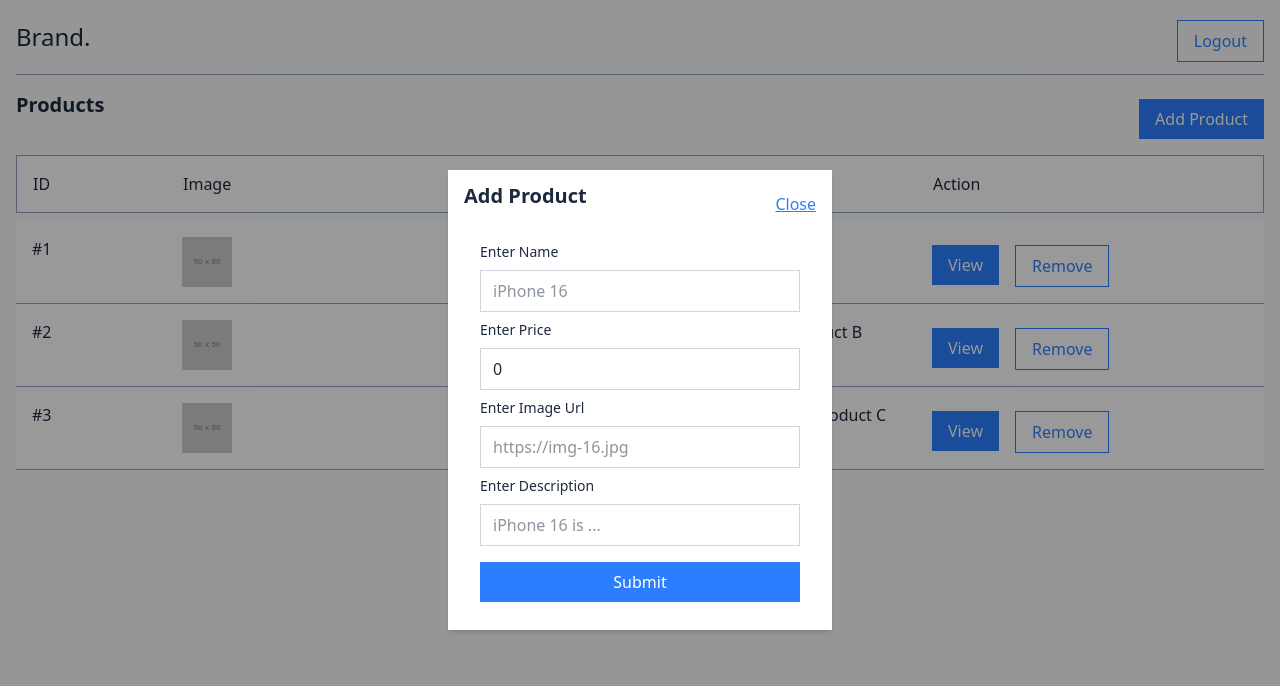
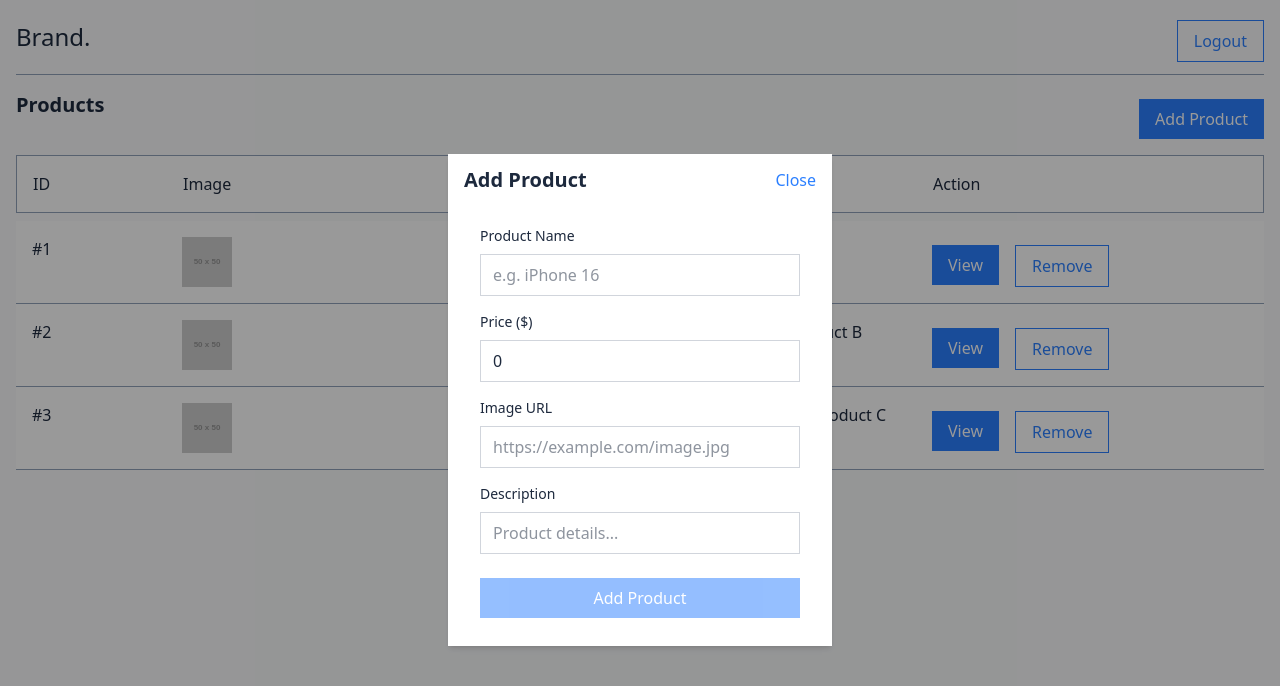
Before and after one commit to A-Coder02/10xers-labs-application, a React (Vite) app in the folder frontend/: page /portal in a window 1280 px wide. Both pictures are taken after a click on the button "Add Product". Shown: the top 686 px of the page. Built offline with nearby package versions, Linux system fonts and the light colour scheme.

Commit message:
JS Docs implemented to components

```diff
--- a/frontend/src/components/ProductModal.jsx
+++ b/frontend/src/components/ProductModal.jsx
@@ -5,6 +5,10 @@ import TextField from "./form-ui/TextField";
 import Modal from "./layout-ui/Modal";
 import Button from "./form-ui/Button";
 
+/**
+ * Validation schema for product form using Yup
+ * @constant {Yup.ObjectSchema}
+ */
 const validationSchema = Yup.object({
   name: Yup.string().required("Name is required"),
   price: Yup.number()
@@ -14,6 +18,18 @@ const validationSchema = Yup.object({
   image: Yup.string().url("Invalid URL").required("Image URL is required"),
 });
 
+/**
+ * A reusable product form modal component with validation and submission handling.
+ *
+ * @param {Object} props - Component props
+ * @param {boolean} props.show - Controls modal visibility
+ * @param {Function} props.setShow - Callback to update visibility state
+ * @param {string} props.title - Modal title
+ * @param {Object} props.initialValues - Initial form values (determines create/update mode)
+ * @param {Function} props.onSubmit - Form submission handler
+ * @param {boolean} [props.loading=false] - Loading state for form submission
+ * @returns {React.ReactElement} A modal containing a product form
+ */
 const ProductModal = ({
   show,
   setShow,
@@ -22,45 +38,65 @@ const ProductModal = ({
   onSubmit,
   loading = false,
 }) => {
-  const isUpdate = initialValues.id ? true : false;
+  // Determine if we're in update mode by checking for existing ID
+  const isUpdate = Boolean(initialValues?.id);
+
   return (
     <Modal loading={loading} show={show} setShow={setShow} title={title}>
       <div className="p-4">
         <Formik
-          enableReinitialize
+          enableReinitialize // Allows form to update when initialValues changes
           initialValues={initialValues}
           validationSchema={validationSchema}
           onSubmit={onSubmit}
         >
-          {({ handleSubmit }) => (
-            <Form onSubmit={handleSubmit}>
-              <div className="flex flex-col gap-2">
+          {({ handleSubmit, isValid, dirty }) => (
+            <Form onSubmit={handleSubmit} className="space-y-4">
+              <div className="flex flex-col gap-4">
+                {/* Product Name Field */}
                 <TextField
                   name="name"
-                  label="Enter Name"
-                  placeholder={"iPhone 16"}
+                  label="Product Name"
+                  placeholder="e.g. iPhone 16"
+                  disabled={loading}
                 />
+
+                {/* Price Field */}
                 <TextField
                   name="price"
-                  label="Enter Price"
-                  placeholder={"99"}
+                  label="Price ($)"
+                  placeholder="e.g. 999"
+                  type="number"
+                  disabled={loading}
                 />
 
+                {/* Image URL Field */}
                 <TextField
                   name="image"
-                  label="Enter Image Url"
-                  placeholder={"https://img-16.jpg"}
+                  label="Image URL"
+                  placeholder="https://example.com/image.jpg"
                   type="url"
+                  disabled={loading}
                 />
 
+                {/* Description Field */}
                 <TextField
                   name="description"
-                  label="Enter Description"
-                  placeholder={"iPhone 16 is ..."}
+                  label="Description"
+                  placeholder="Product details..."
+                  as="textarea" // Assuming TextField supports textarea via 'as' prop
+                  rows={3}
+                  disabled={loading}
                 />
 
-                <Button type="submit" disabled={loading} isLoading={loading}>
-                  {isUpdate ? "Made Changes" : "Submit"}
+                {/* Submit Button */}
+                <Button
+                  type="submit"
+                  disabled={loading || !isValid || !dirty}
+                  isLoading={loading}
+                  className="mt-4 w-full"
+                >
+                  {isUpdate ? "Update Product" : "Add Product"}
                 </Button>
               </div>
             </Form>
--- a/frontend/src/components/form-ui/Button.jsx
+++ b/frontend/src/components/form-ui/Button.jsx
@@ -1,8 +1,20 @@
 import React from "react";
 
+/**
+ * A customizable button component with support for variants and loading state.
+ *
+ * @param {Object} props - The properties object.
+ * @param {string} [props.type="button"] - The button type (e.g., "button", "submit", "reset").
+ * @param {string} [props.variant="contained"] - The button variant, either "contained" or "outlined".
+ * @param {boolean} [props.isLoading=false] - Whether the button shows a loading state.
+ * @param {boolean} [props.disabled=false] - Whether the button is disabled.
+ * @param {React.ReactNode} props.children - The content of the button.
+ * @param {function} [props.onClick] - The click event handler function.
+ * @returns {JSX.Element} The rendered button component.
+ */
 const Button = ({
   type = "button",
-  variant = "contained", // New prop for variant
+  variant = "contained",
   isLoading = false,
   disabled = false,
   children,
--- a/frontend/src/components/form-ui/TextField.jsx
+++ b/frontend/src/components/form-ui/TextField.jsx
@@ -2,23 +2,42 @@ import { useField } from "formik";
 import React from "react";
 import Label from "./Label";
 
+/**
+ * A reusable text input field component integrated with Formik.
+ * Supports various input types (text, email, password, etc.) with validation and error handling.
+ *
+ * @param {Object} props - Component props
+ * @param {string} props.label - The label text for the input field
+ * @param {string} props.name - The name of the field (must match Formik field name)
+ * @param {string} [props.placeholder] - Optional placeholder text for the input
+ * @param {string} [props.type="text"] - Input type (text, email, password, etc.)
+ * @returns {React.ReactElement} A text input field with label and error handling
+ */
 const TextField = ({ label, name, placeholder, type = "text" }) => {
-  // Using useField to connect the input with Formik
+  // useField hook connects this input to Formik's form state management
+  // field contains: value, onChange, onBlur, and other necessary props
+  // meta contains: error, touched, and other metadata about the field state
   const [field, meta] = useField(name);
 
   return (
     <div>
       <div className="flex flex-col gap-2">
+        {/* Label component associated with the input */}
         <Label name={name}>{label}</Label>
+
+        {/* The input element with Formik integration */}
         <input
-          {...field} // Spread the field props (value, onChange, onBlur)
+          {...field} // Spread all Formik field props (value, onChange, onBlur, etc.)
           placeholder={placeholder}
-          type={type}
+          type={type} // Dynamic input type (text, email, password, etc.)
+          // Dynamic className that shows red border when there's an error
           className={`border px-3 py-2 w-full ${
             meta.touched && meta.error ? "border-red-500" : "border-gray-300"
           }`}
         />
       </div>
+
+      {/* Display error message if the field has been touched and has an error */}
       {meta.touched && meta.error && <Label error>{meta.error}</Label>}
     </div>
   );
--- a/frontend/src/components/layout-ui/Modal.jsx
+++ b/frontend/src/components/layout-ui/Modal.jsx
@@ -1,31 +1,63 @@
 import React from "react";
 import { createPortal } from "react-dom";
-import Button from "../form-ui/Button";
 
+/**
+ * A reusable modal dialog component that renders outside the DOM hierarchy using portals.
+ *
+ * @param {Object} props - Component props
+ * @param {boolean} props.show - Controls the visibility of the modal
+ * @param {Function} props.setShow - Callback to update the show state
+ * @param {string} [props.title] - Optional title for the modal
+ * @param {React.ReactNode} props.children - Content to be rendered inside the modal
+ * @param {boolean} [props.loading=false] - Disables closing when in loading state
+ * @returns {React.ReactPortal|null} A portal to the modal content or null if not shown
+ */
 const Modal = ({ show, setShow, title, children, loading = false }) => {
+  // Return null if modal shouldn't be shown
   if (!show) return null;
 
+  // Modal JSX structure
   const modal = (
-    <div className="fixed inset-0 flex items-center justify-center bg-[rgba(0,0,0,0.4)] bg-opacity-50 z-50">
-      <div className="bg-white px-4 py-3 shadow-md w-96 relative">
-        <div className="flex flex-row justify-between items-center">
-          {title && <h2 className="text-xl font-semibold mb-4">{title}</h2>}
-          <p
-            className="underline text-blue-500 ml-auto cursor-pointer"
+    <div
+      className="fixed inset-0 flex items-center justify-center bg-[rgba(0,0,0,0.4)] bg-opacity-50 z-50"
+      // Optional: Add click outside to close functionality
+      onClick={() => !loading && setShow(false)}
+    >
+      <div
+        className="bg-white px-4 py-3 shadow-md w-96 relative"
+        // Prevent click propagation to avoid closing when clicking inside modal
+        onClick={(e) => e.stopPropagation()}
+      >
+        {/* Modal Header */}
+        <div className="flex flex-row justify-between items-center mb-4">
+          {title && <h2 className="text-xl font-semibold">{title}</h2>}
+          {/* Close button */}
+          <button
+            className="text-blue-500 hover:text-blue-700 ml-auto focus:outline-none"
             onClick={() => !loading && setShow(false)}
+            disabled={loading}
+            aria-label="Close modal"
           >
             Close
-          </p>
+          </button>
         </div>
 
-        {/* Modal Title */}
-
         {/* Modal Content */}
-        <div>{children}</div>
+        <div className="max-h-[70vh] overflow-y-auto">
+          {loading ? (
+            <div className="flex justify-center items-center py-8">
+              {/* Loading spinner or placeholder */}
+              <span>Loading...</span>
+            </div>
+          ) : (
+            children
+          )}
+        </div>
       </div>
     </div>
   );
 
+  // Create a portal to render the modal outside the current DOM hierarchy
   return createPortal(modal, document.body);
 };
 
```
Also changed, not shown: frontend/src/components/Card.jsx (+15 -1 lines), frontend/src/components/RemoveModal.jsx (+11 -0 lines), frontend/src/components/form-ui/Label.jsx (+9 -0 lines), frontend/src/components/form-ui/Select.jsx (+9 -0 lines), frontend/src/components/form-ui/TextareaTextField.jsx (+9 -0 lines).
